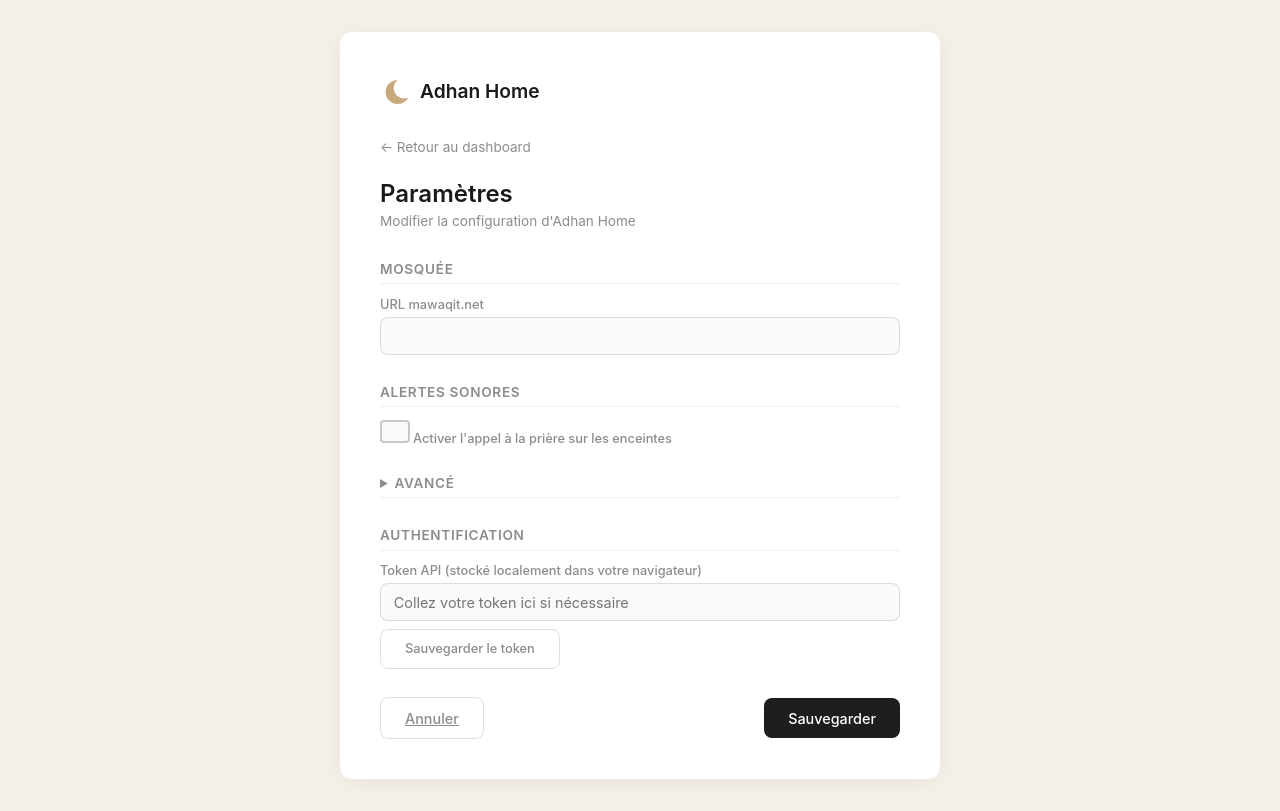
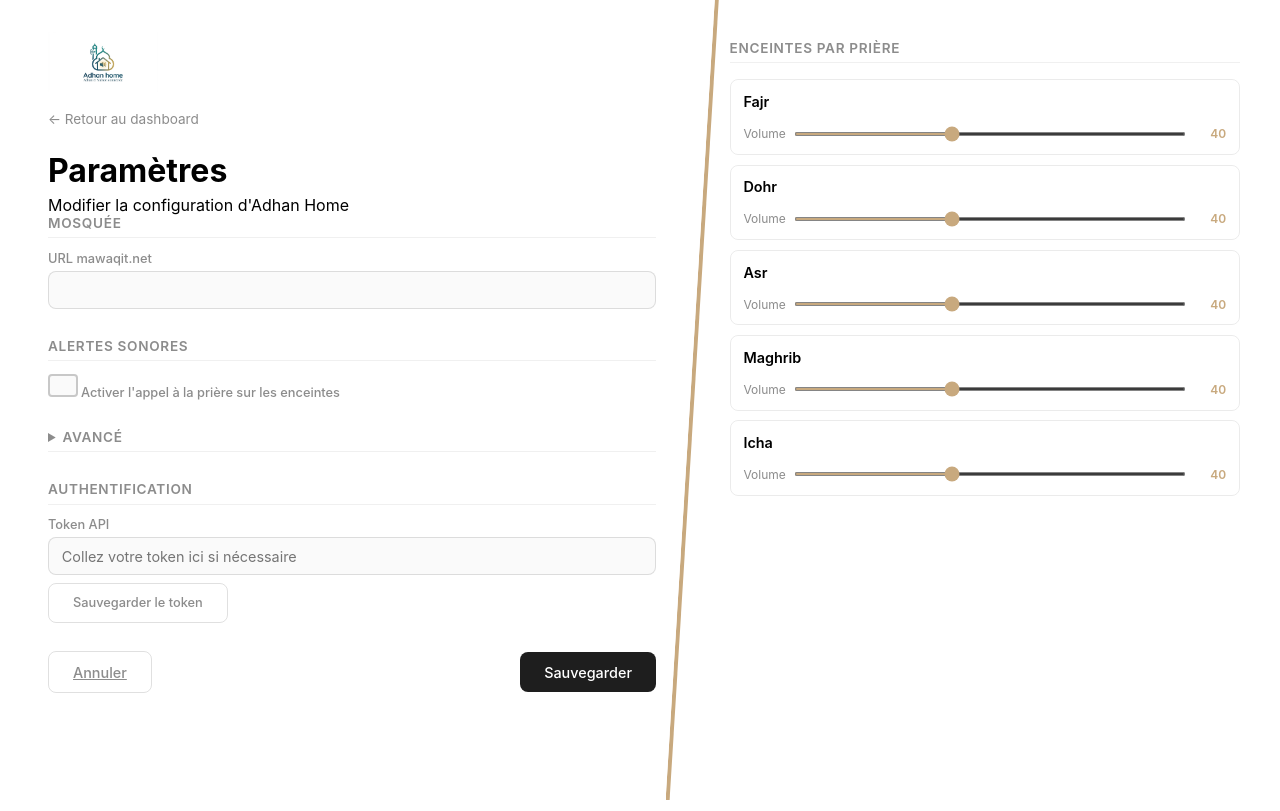
Before and after one commit to sebauvray/adhan, a FastAPI app: template web/templates/settings.html in a window 1280 px wide. Run offline with FastAPI, Linux system fonts and the light colour scheme; the template is opened without the code that fills it, so the values that code supplies are empty; parts of the project's set-up code (start-up, migrations or seed data) failed here and were passed over.

Commit message:
Split settings page into two panels with diagonal separator

```diff
--- a/web/static/style.css
+++ b/web/static/style.css
@@ -499,8 +499,8 @@ body.dashboard-page {
 
 .logo {
   display: block;
-  height: 40px;
-  margin-bottom: 1.5rem;
+  height: 80px;
+  margin: 0 auto 1.5rem;
 }
 
 .back-link {
--- a/web/templates/settings.html
+++ b/web/templates/settings.html
@@ -5,15 +5,133 @@
   <meta name="viewport" content="width=device-width, initial-scale=1.0">
   <title>Adhan Home - Paramètres</title>
   <link rel="stylesheet" href="/static/style.css">
+  <style>
+    body.settings-page {
+      overflow: hidden;
+      background: white;
+    }
+
+    .settings-layout {
+      display: flex;
+      width: 100vw;
+      height: 100vh;
+      position: relative;
+    }
+
+    .settings-left {
+      flex: 0 0 55%;
+      background: white;
+      padding: 2rem 3rem;
+      overflow-y: auto;
+      z-index: 2;
+    }
+
+    .settings-right {
+      position: absolute;
+      top: 0;
+      right: 0;
+      width: 48%;
+      height: 100%;
+      background: white;
+      z-index: 3;
+      clip-path: polygon(8% 0, 100% 0, 100% 100%, 0% 100%);
+      padding: 2rem 2.5rem 2rem 5%;
+      overflow-y: auto;
+    }
+
+    .settings-right::before {
+      content: '';
+      position: absolute;
+      top: 0;
+      left: 0;
+      width: 100%;
+      height: 100%;
+      background: var(--accent);
+      clip-path: polygon(8% 0, calc(8% + 4px) 0, 4px 100%, 0% 100%);
+      z-index: 5;
+      pointer-events: none;
+    }
+
+    .settings-left .logo {
+      height: 60px;
+      margin: 0 0 1rem;
+    }
+
+    .settings-right h2:first-child {
+      margin-top: 0.5rem;
+    }
+
+    .prayer-config-card {
+      border: 1px solid rgba(0,0,0,0.08);
+      border-radius: 8px;
+      padding: 0.8rem;
+      margin-bottom: 0.6rem;
+    }
+    .prayer-config-header {
+      display: flex;
+      align-items: center;
+      justify-content: space-between;
+      margin-bottom: 0.5rem;
+    }
+    .prayer-config-name {
+      font-weight: 600;
+      font-size: 0.9rem;
+    }
+    .prayer-config-outputs {
+      display: flex;
+      flex-wrap: wrap;
+      gap: 0.4rem;
+    }
+    .output-chip {
+      display: flex;
+      align-items: center;
+      gap: 0.3rem;
+      font-size: 0.75rem;
+      padding: 0.25rem 0.6rem;
+      border-radius: 20px;
+      border: 1px solid rgba(0,0,0,0.1);
+      cursor: pointer;
+      transition: all 0.15s;
+      user-select: none;
+    }
+    .output-chip:hover { border-color: rgba(0,0,0,0.2); }
+    .output-chip.selected {
+      background: var(--accent);
+      color: white;
+      border-color: var(--accent);
+    }
+    .output-chip input { display: none; }
+    .prayer-volume {
+      display: flex;
+      align-items: center;
+      gap: 0.5rem;
+      margin-top: 0.5rem;
+      font-size: 0.75rem;
+      color: var(--text-dark-muted);
+    }
+    .prayer-volume input[type="range"] {
+      flex: 1;
+      accent-color: var(--accent);
+      height: 4px;
+    }
+    .prayer-volume-value {
+      min-width: 2rem;
+      text-align: right;
+      font-weight: 600;
+      color: var(--accent);
+    }
+  </style>
 </head>
-<body class="page">
-  <div class="card">
-    <img src="/static/logo.svg" alt="Adhan Home" class="logo">
+<body class="settings-page">
+  <form id="settings-form" onsubmit="submitSettings(event)">
+    <div class="settings-layout">
+
+      <!-- Left panel: general config -->
+      <div class="settings-left">
+        <img src="/static/logo.png" alt="Adhan Home" class="logo">
         <a href="/dashboard" class="back-link">&larr; Retour au dashboard</a>
-    <h1>Paramètres</h1>
+        <h1 style="margin-bottom:0.3rem">Paramètres</h1>
         <p class="subtitle">Modifier la configuration d'Adhan Home</p>
-
-    <form id="settings-form" onsubmit="submitSettings(event)">
 
         <!-- Mosquée -->
         <div class="form-section">
@@ -35,15 +153,7 @@
           </div>
 
           <div id="sound-config" style="display:none">
-          <p style="font-size:0.8rem;color:var(--text-dark-muted);margin-bottom:0.8rem">
-            Choisissez les enceintes sur lesquelles diffuser l'adhan pour chaque prière.
-          </p>
-
-          <div id="prayer-outputs-config">
-            <p style="font-size:0.8rem;color:var(--text-dark-muted)">Chargement des enceintes...</p>
-          </div>
-
-          <div style="margin-top:1.2rem;padding-top:1rem;border-top:1px solid rgba(0,0,0,0.06)">
+            <div style="margin-top:0.8rem">
               <div class="form-row">
                 <div class="form-group">
                   <label for="adhan_upload">Fichier audio</label>
@@ -51,12 +161,11 @@
                   <div id="upload-status" style="font-size:0.75rem;color:var(--text-dark-muted);margin-top:0.3rem"></div>
                 </div>
                 <div class="form-group">
-                <label for="adhan_volume">Volume</label>
+                  <label for="adhan_volume">Volume par défaut</label>
                   <input type="number" id="adhan_volume" name="adhan_volume" min="0" max="100">
                 </div>
               </div>
             </div>
-
             <p id="owntone-link-wrapper" style="margin-top:0.5rem;font-size:0.8rem">
               <a id="owntone-link" href="#" target="_blank" style="color:var(--accent);text-decoration:none">
                 Gérer les enceintes dans OwnTone &rarr;
@@ -99,7 +208,7 @@
         <div class="form-section">
           <h2>Authentification</h2>
           <div class="form-group">
-          <label for="api_token">Token API (stocké localement dans votre navigateur)</label>
+            <label for="api_token">Token API</label>
             <input type="text" id="api_token" placeholder="Collez votre token ici si nécessaire">
             <button type="button" class="btn btn-secondary" style="margin-top:0.5rem;font-size:0.8rem" onclick="saveToken()">Sauvegarder le token</button>
           </div>
@@ -111,80 +220,29 @@
         </div>
 
         <div id="settings-msg"></div>
-    </form>
       </div>
 
-  <style>
-    .prayer-config-card {
-      border: 1px solid rgba(0,0,0,0.08);
-      border-radius: 8px;
-      padding: 0.8rem;
-      margin-bottom: 0.6rem;
-    }
-    .prayer-config-header {
-      display: flex;
-      align-items: center;
-      justify-content: space-between;
-      margin-bottom: 0.5rem;
-    }
-    .prayer-config-name {
-      font-weight: 600;
-      font-size: 0.9rem;
-    }
-    .prayer-config-outputs {
-      display: flex;
-      flex-wrap: wrap;
-      gap: 0.4rem;
-    }
-    .output-chip {
-      display: flex;
-      align-items: center;
-      gap: 0.3rem;
-      font-size: 0.75rem;
-      padding: 0.25rem 0.6rem;
-      border-radius: 20px;
-      border: 1px solid rgba(0,0,0,0.1);
-      cursor: pointer;
-      transition: all 0.15s;
-      user-select: none;
-    }
-    .output-chip:hover {
-      border-color: rgba(0,0,0,0.2);
-    }
-    .output-chip.selected {
-      background: var(--accent);
-      color: white;
-      border-color: var(--accent);
-    }
-    .output-chip input { display: none; }
-    .prayer-volume {
-      display: flex;
-      align-items: center;
-      gap: 0.5rem;
-      margin-top: 0.5rem;
-      font-size: 0.75rem;
-      color: var(--text-dark-muted);
-    }
-    .prayer-volume input[type="range"] {
-      flex: 1;
-      accent-color: var(--accent);
-      height: 4px;
-    }
-    .prayer-volume-value {
-      min-width: 2rem;
-      text-align: right;
-      font-weight: 500;
-    }
-  </style>
+      <!-- Right panel: per-prayer speaker config -->
+      <div class="settings-right">
+        <h2 style="font-size:0.85rem;font-weight:600;text-transform:uppercase;letter-spacing:0.05em;color:var(--text-dark-muted);margin-bottom:1rem;padding-bottom:0.4rem;border-bottom:1px solid rgba(0,0,0,0.06)">
+          Enceintes par prière
+        </h2>
+
+        <div id="prayer-outputs-config">
+          <p style="font-size:0.8rem;color:var(--text-dark-muted)">Chargement des enceintes...</p>
+        </div>
+      </div>
+
+    </div>
+  </form>
+
   <script src="/static/app.js"></script>
   <script>
     document.addEventListener('DOMContentLoaded', () => {
-      // Pre-fill token
       const stored = localStorage.getItem('adhan_token');
       const input = document.getElementById('api_token');
       if (stored && input) input.value = stored;
 
-      // Toggle sound config visibility
       const toggle = document.getElementById('sound_enabled');
       const config = document.getElementById('sound-config');
       if (toggle && config) {
@@ -192,12 +250,9 @@
           config.style.display = toggle.checked ? 'block' : 'none';
         });
       }
-    });
 
-    // Load prayer outputs config
       loadPrayerOutputs();
 
-    // Auto-upload when file is selected
       const fileInput = document.getElementById('adhan_upload');
       if (fileInput) {
         fileInput.addEventListener('change', async () => {
@@ -205,10 +260,8 @@
           if (!file) return;
           const status = document.getElementById('upload-status');
           status.textContent = 'Envoi en cours...';
-
           const formData = new FormData();
           formData.append('file', file);
-
           try {
             const resp = await fetch('/api/upload-adhan', { method: 'POST', body: formData });
             const data = await resp.json();
@@ -225,6 +278,7 @@
           }
         });
       }
+    });
 
     const PRAYERS = ['Fajr', 'Dhuhr', 'Asr', 'Maghrib', 'Isha'];
     const PRAYER_LABELS = { Fajr: 'Fajr', Dhuhr: 'Dohr', Asr: 'Asr', Maghrib: 'Maghrib', Isha: 'Icha' };
@@ -232,18 +286,15 @@
     async function loadPrayerOutputs() {
       const container = document.getElementById('prayer-outputs-config');
       if (!container) return;
-
       try {
         const [outputsResp, configResp] = await Promise.all([
           fetch('/api/outputs'),
           fetch('/api/prayer-outputs'),
         ]);
-
         if (!outputsResp.ok) {
-          container.innerHTML = '<p style="font-size:0.8rem;color:#c53030">OwnTone inaccessible. Vérifiez que le service est démarré.</p>';
+          container.innerHTML = '<p style="font-size:0.8rem;color:#c53030">OwnTone inaccessible.</p>';
           return;
         }
-
         const outputs = (await outputsResp.json()).outputs || [];
         const config = await configResp.json();
         const prayerOutputs = config.outputs || {};
@@ -274,7 +325,6 @@
           `;
         }).join('');
 
-        // Toggle chips
         container.querySelectorAll('.output-chip').forEach(chip => {
           chip.addEventListener('click', () => {
             const cb = chip.querySelector('input');
@@ -282,7 +332,6 @@
             chip.classList.toggle('selected', cb.checked);
           });
         });
-
       } catch (e) {
         container.innerHTML = '<p style="font-size:0.8rem;color:#c53030">Erreur de chargement</p>';
       }
@@ -291,10 +340,8 @@
     async function savePrayerOutputs() {
       const container = document.getElementById('prayer-outputs-config');
       if (!container) return;
-
       const outputs = {};
       const volumes = {};
-
       container.querySelectorAll('.prayer-config-outputs').forEach(row => {
         const prayer = row.dataset.prayer;
         const selected = [];
@@ -304,18 +351,13 @@
         });
         outputs[prayer] = selected;
       });
-
       container.querySelectorAll('.prayer-volume input[type="range"]').forEach(slider => {
         volumes[slider.dataset.prayer] = parseInt(slider.value);
       });
-
       const token = localStorage.getItem('adhan_token');
       await fetch('/api/prayer-outputs', {
         method: 'POST',
-        headers: {
-          'Content-Type': 'application/json',
-          'Authorization': token ? `Bearer ${token}` : '',
-        },
+        headers: { 'Content-Type': 'application/json', 'Authorization': token ? `Bearer ${token}` : '' },
         body: JSON.stringify({ outputs, volumes }),
       });
     }
--- a/web/templates/setup.html
+++ b/web/templates/setup.html
@@ -77,7 +77,7 @@
 </head>
 <body class="page">
   <div class="card">
-    <img src="/static/logo.svg" alt="Adhan Home" class="logo">
+    <img src="/static/logo.png" alt="Adhan Home" class="logo">
     <h1>Adhan Home</h1>
     <p class="subtitle">Installation en quelques étapes</p>
 
```
Also changed, not shown: web/static/logo.png (added). Lines whose indentation alone changed are shown as unchanged.
